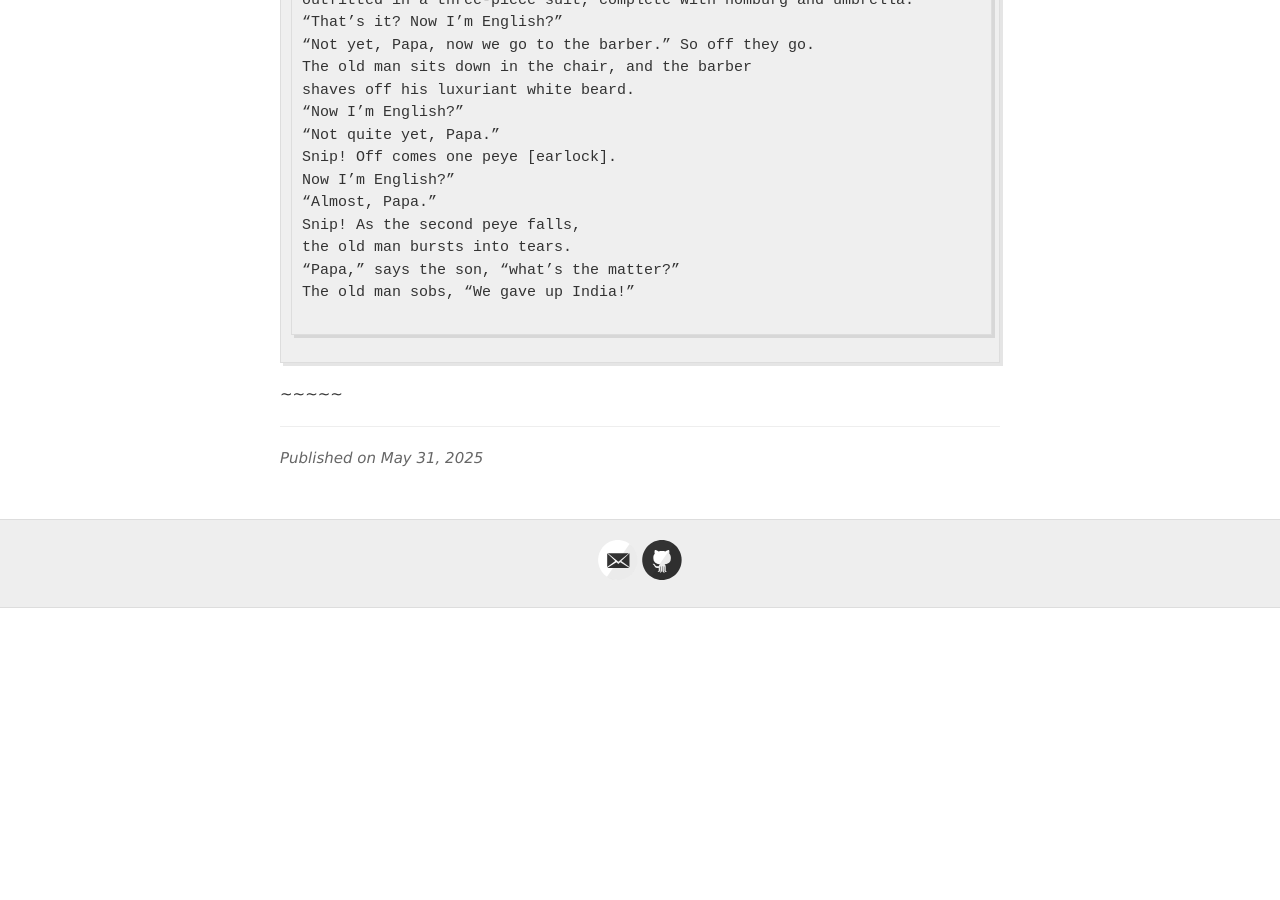
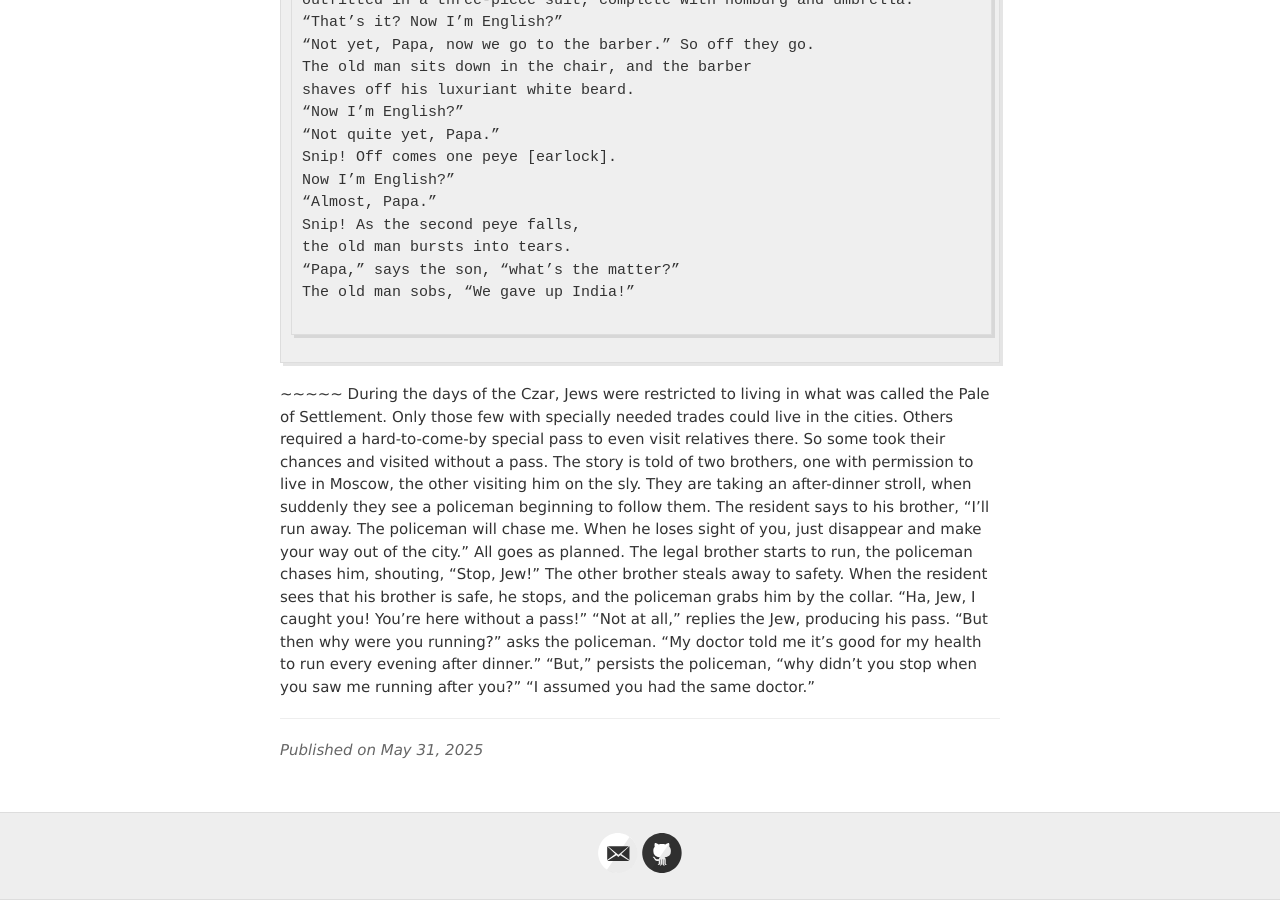
Before and after one commit to jvmallow/jvmallow.github.io, a Jekyll site: the page built from _posts/2025-05-31-Jewish_Humor.md, in a window 1280 px wide and 900 px high, scrolled down 14442 px. Built offline with Jekyll 4.4.1, drawn with Linux system fonts in a browser that asks for light colours; a script that is not in the unit is left out; before the commit the page ends 15050 px from its top, so only the background shows below that.

Commit message:
Update 2025-05-31-Jewish_Humor.md

```diff
--- a/_posts/2025-05-31-Jewish_Humor.md
+++ b/_posts/2025-05-31-Jewish_Humor.md
@@ -589,3 +589,28 @@ The old man sobs, “We gave up India!”
 
 ~~~~~
 ~~~~~
+During the days of the Czar, Jews were restricted to living
+in what was called the Pale of Settlement. Only those few
+with specially needed trades could live in the cities.
+Others required a hard-to-come-by special pass to even visit
+relatives there. So some took their chances and visited
+without a pass. The story is told of two brothers, one with
+permission to live in Moscow, the other visiting him on the sly.
+They are taking an after-dinner stroll, when suddenly they
+see a policeman beginning to follow them.
+The resident says to his brother, “I’ll run away. The policeman
+ will chase me. When he loses sight of you, just disappear
+and make your way out of the city.”
+All goes as planned. The legal brother starts to run, the
+policeman chases him, shouting, “Stop, Jew!” The
+ other brother steals away to safety.
+When the resident sees that his brother is safe, he stops,
+and the policeman grabs him by the collar.
+“Ha, Jew, I caught you! You’re here without a pass!”
+“Not at all,” replies the Jew, producing his pass.
+“But then why were you running?” asks the policeman.
+“My doctor told me it’s good for my health to run
+every evening after dinner.”
+“But,” persists the policeman,
+“why didn’t you stop when you saw me running after you?”
+“I assumed you had the same doctor.”
```
